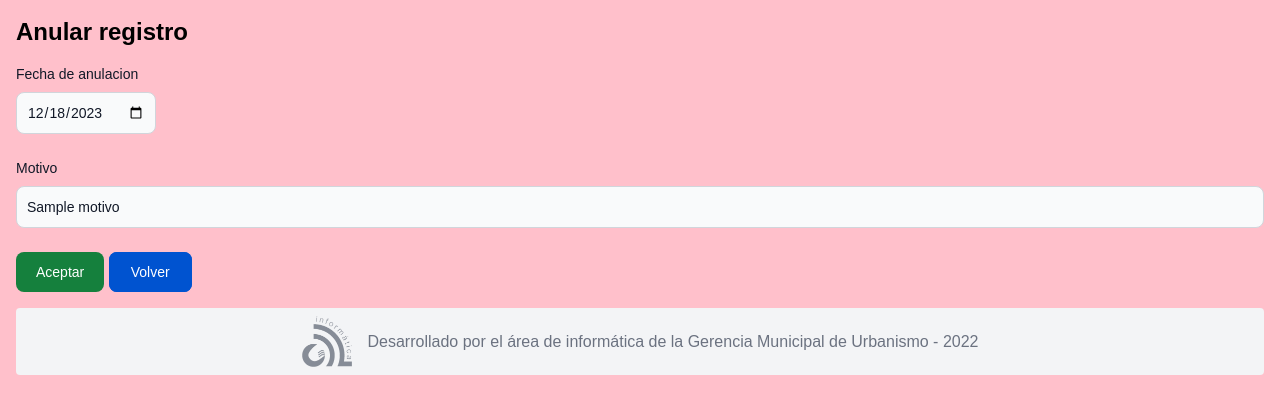
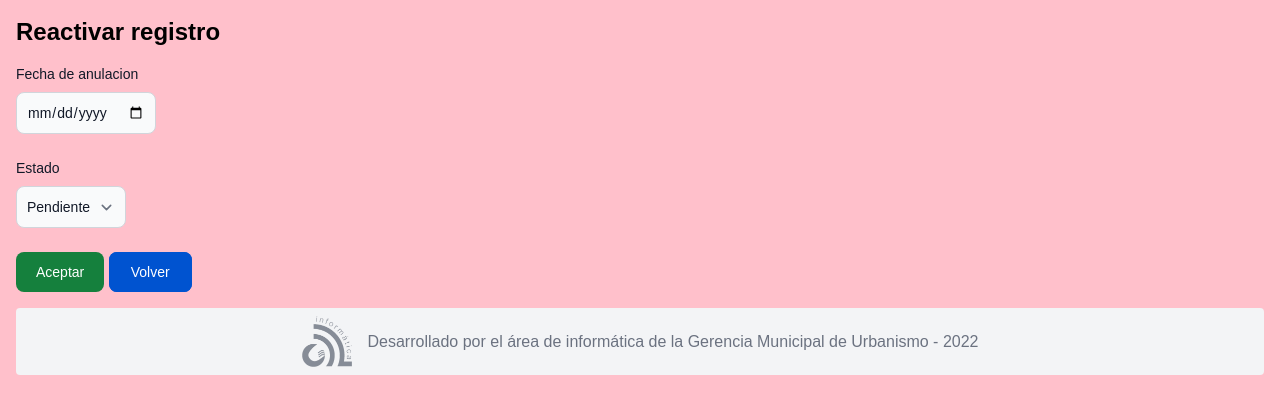
Before and after one commit to MiguelGutierrezParejo/rd, a Laravel app: template resources/views/terceros/fechaanular.blade.php in a window 1280 px wide. Shown: the part 96-510 px from the top of the page. Run offline with Laravel 10, Linux system fonts and the light colour scheme; the template is opened without the code that fills it: most values are stand-ins (such as "Sample title", 1, 10 or a date in 2020); data that the repository does not hold is empty.

Commit message:
cambios a la hora de editar y la anulacion

```diff
--- a/resources/views/terceros/fechaanular.blade.php
+++ b/resources/views/terceros/fechaanular.blade.php
@@ -3,6 +3,7 @@
         @csrf
         @method('PUT')
 
+        @if ($tercero->FechaAnulacion == null)
             <h1 class="mb-4 text-2xl font-semibold">Anular registro</h1>
 
             <div class="mb-6">
@@ -12,7 +13,7 @@
                 </label>
                 <input type="date" name="FechaAnulacion" id="FechaAnulacion"
                     class="bg-gray-50 border border-gray-300 text-gray-900 sm:text-sm rounded-lg focus:ring-blue-500 focus:border-blue-500 block w-1/3 p-2.5 @error('FechaAnulacion') border-red-500 @enderror"
-                value="{{ old('FechaAnulacion', optional($tercero->FechaAnulacion)->format('Y-m-d')) ?: now()->format('Y-m-d') }}">
+                    value="{{ optional($tercero->FechaAnulacion)->format('Y-m-d') ?: now()->format('Y-m-d') }}">
                 @error('FechaAnulacion')
                     <p class="text-red-500 text-sm mt-1">
                         {{ $message }}
@@ -25,14 +26,47 @@
                     Motivo
                 </label>
                 <input type="text" name="Motivo" id="Motivo"
-                class="bg-gray-50 border border-gray-300 text-gray-900 sm:text-sm rounded-lg focus:ring-blue-500 focus:border-blue-500 block w-full p-2.5 @error('Motivo') border-red-500 @enderror"
-                value="{{ old('Motivo', $tercero->Motivo) }}">
+                    class="bg-gray-50 border border-gray-300 text-gray-900 sm:text-sm rounded-lg focus:ring-blue-500 focus:border-blue-500 block w-full p-2.5 @error('Motivo') border-red-500 @enderror">
                 @error('Modelo')
                     <p class="text-red-500 text-sm mt-1">
                         {{ $message }}
                     </p>
                 @enderror
             </div>
+        @else
+            <h1 class="mb-4 text-2xl font-semibold">Reactivar registro</h1>
+
+            <div class="mb-6">
+                <label for="FechaAnulacion"
+                    class="text-sm font-medium text-gray-900 block mb-2 @error('FechaAnulacion') text-red-500 @enderror">
+                    Fecha de anulacion
+                </label>
+                <input type="date" name="FechaAnulacion" id="FechaAnulacion"
+                    class="bg-gray-50 border border-gray-300 text-gray-900 sm:text-sm rounded-lg focus:ring-blue-500 focus:border-blue-500 block w-1/3 p-2.5 @error('FechaAnulacion') border-red-500 @enderror">
+                @error('FechaAnulacion')
+                    <p class="text-red-500 text-sm mt-1">
+                        {{ $message }}
+                    </p>
+                @enderror
+            </div>
+            <div class="mb-6">
+                <label for="Estado"
+                    class="text-sm font-medium text-gray-900 block mb-2 @error('Estado') text-red-500 @enderror">
+                    Estado
+                </label>
+                <select name="Estado" id="Estado" style="width: 110px"
+                    class="bg-gray-50 border border-gray-300 text-gray-900 sm:text-sm rounded-lg focus:ring-blue-500 focus:border-blue-500 block p-2.5 @error('Estado') border-red-500 @enderror">
+                    <option value="Pendiente" {{ $tercero->Estado === 'Pendiente' ? 'selected' : '' }}>
+                        Pendiente
+                    </option>
+                </select>
+                @error('Estado')
+                <p class="text-red-500 text-sm mt-1">
+                    {{ $message }}
+                </p>
+                @enderror
+            </div>
+        @endif
 
         <button type="submit"
             class="text-white bg-green-700 hover:bg-green-700 focus:ring-4 focus:ring-green-700 font-medium rounded-lg text-sm px-5 py-2.5 text-center">Aceptar</button>
--- a/resources/views/terceros/fechaejecutiva.blade.php
+++ b/resources/views/terceros/fechaejecutiva.blade.php
@@ -25,8 +25,7 @@
                 Motivo
             </label>
             <input type="text" name="Motivo" id="Motivo"
-                class="bg-gray-50 border border-gray-300 text-gray-900 sm:text-sm rounded-lg focus:ring-blue-500 focus:border-blue-500 block w-full p-2.5 @error('Motivo') border-red-500 @enderror"
-                value="{{ old('Motivo', $tercero->Motivo) }}">
+                class="bg-gray-50 border border-gray-300 text-gray-900 sm:text-sm rounded-lg focus:ring-blue-500 focus:border-blue-500 block w-full p-2.5 @error('Motivo') border-red-500 @enderror">
             @error('Modelo')
                 <p class="text-red-500 text-sm mt-1">
                     {{ $message }}
```
Also changed, not shown: app/Http/Controllers/TercerosController.php (+12 -2 lines), resources/views/terceros/edit.blade.php (+0 -30 lines), resources/views/terceros/show.blade.php (+7 -0 lines). Lines whose indentation alone changed are shown as unchanged.
